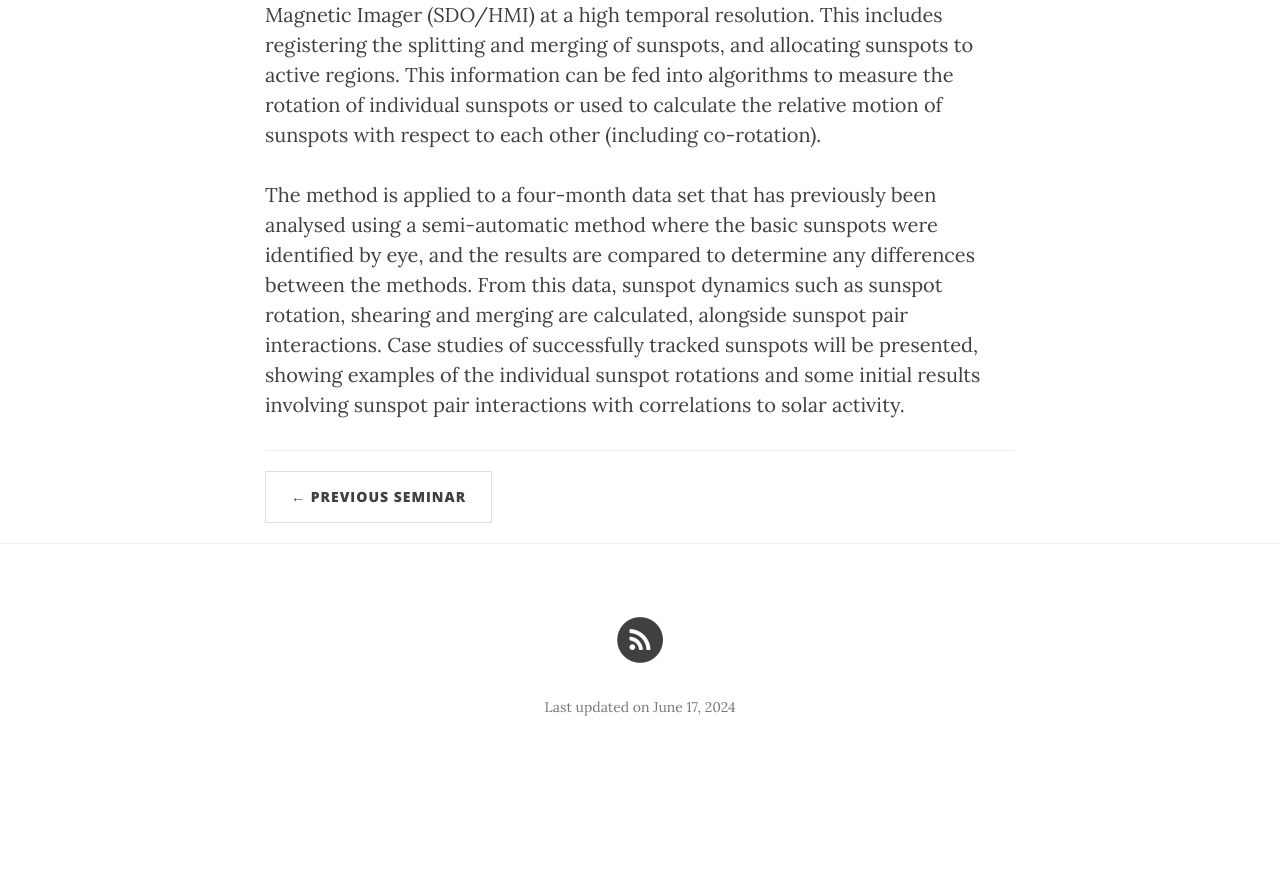
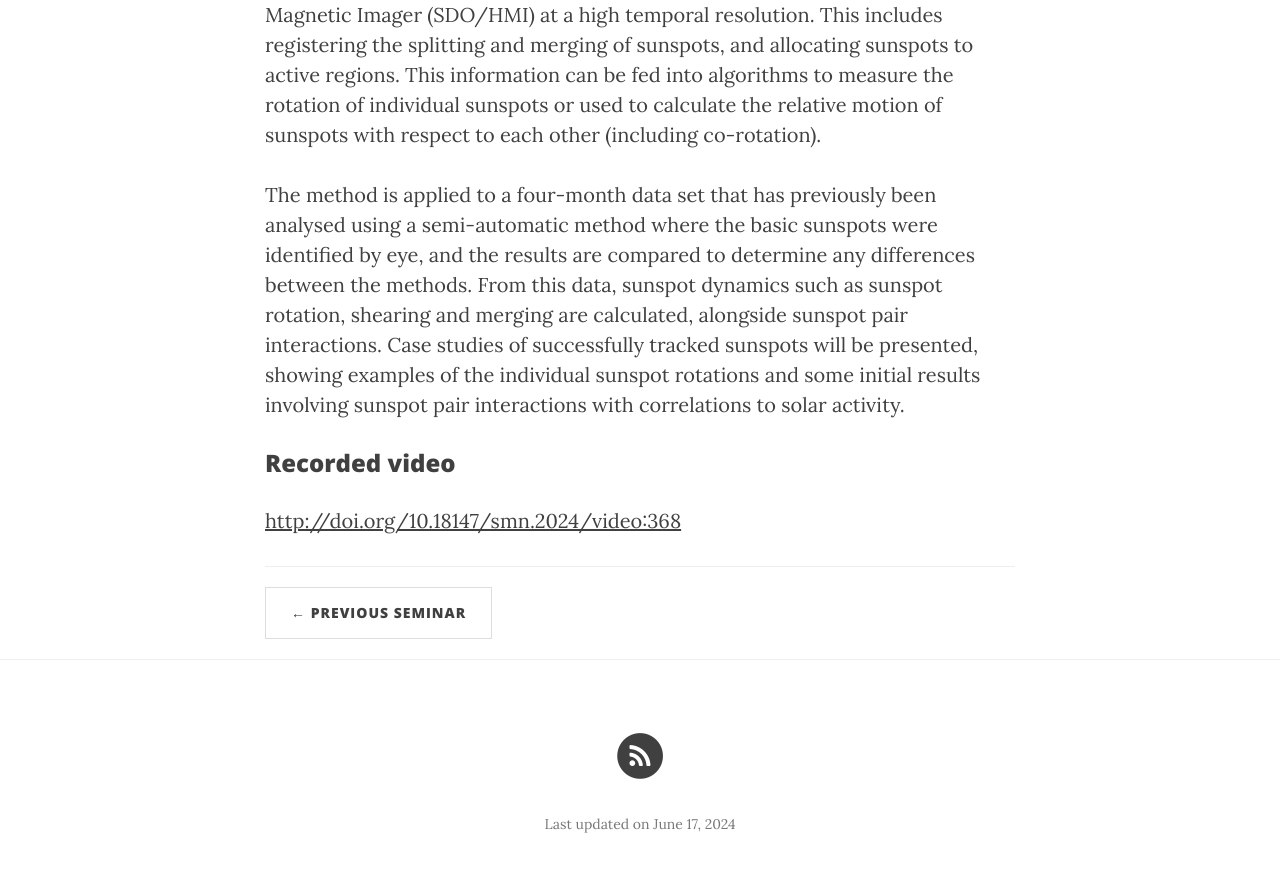
Before and after one commit to ITA-Solar/espos, a Jekyll site: the page built from _posts/2024-06-13-Proverbs.md, in a window 1280 px wide and 900 px high, scrolled down 1187 px. Shown: the top 872 px of the window. Built offline with Jekyll 4.4.1, drawn with Linux system fonts in a browser that asks for light colours; nearby versions of some CDN libraries; before the commit the page ends 1970 px from its top, so only the background shows below that.

Commit message:
Update 2024-06-13-Proverbs.md

```diff
--- a/_posts/2024-06-13-Proverbs.md
+++ b/_posts/2024-06-13-Proverbs.md
@@ -16,3 +16,6 @@ Calculation of rotations in either case rely on careful tracking of the sunspots
 We present a fully automatic method to identify and track sunspots in long sequences of data from the Solar Dynamics Observatory Helioseismic and Magnetic Imager (SDO/HMI) at a high temporal resolution. This includes registering the splitting and merging of sunspots, and allocating sunspots to active regions. This information can be fed into algorithms to measure the rotation of individual sunspots or used to calculate the relative motion of sunspots with respect to each other (including co-rotation).
 
 The method is applied to a four-month data set that has previously been analysed using a semi-automatic method where the basic sunspots were identified by eye, and the results are compared to determine any differences between the methods. From this data, sunspot dynamics such as sunspot rotation, shearing and merging are calculated, alongside sunspot pair interactions. Case studies of successfully tracked sunspots will be presented, showing examples of the individual sunspot rotations and some initial results involving sunspot pair interactions with correlations to solar activity.
+
+### Recorded video
+[http://doi.org/10.18147/smn.2024/video:368](http://doi.org/10.18147/smn.2024/video:368)
```
